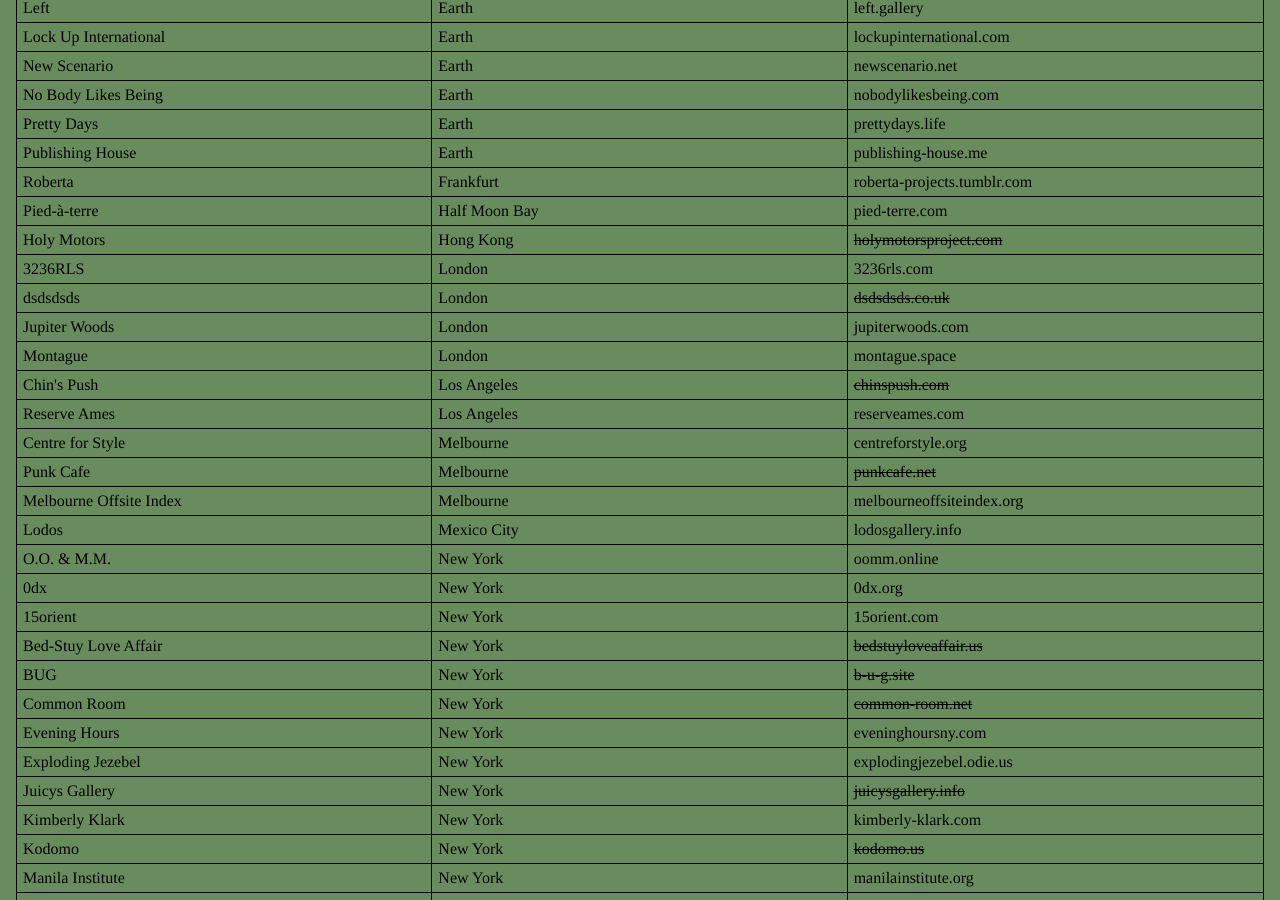
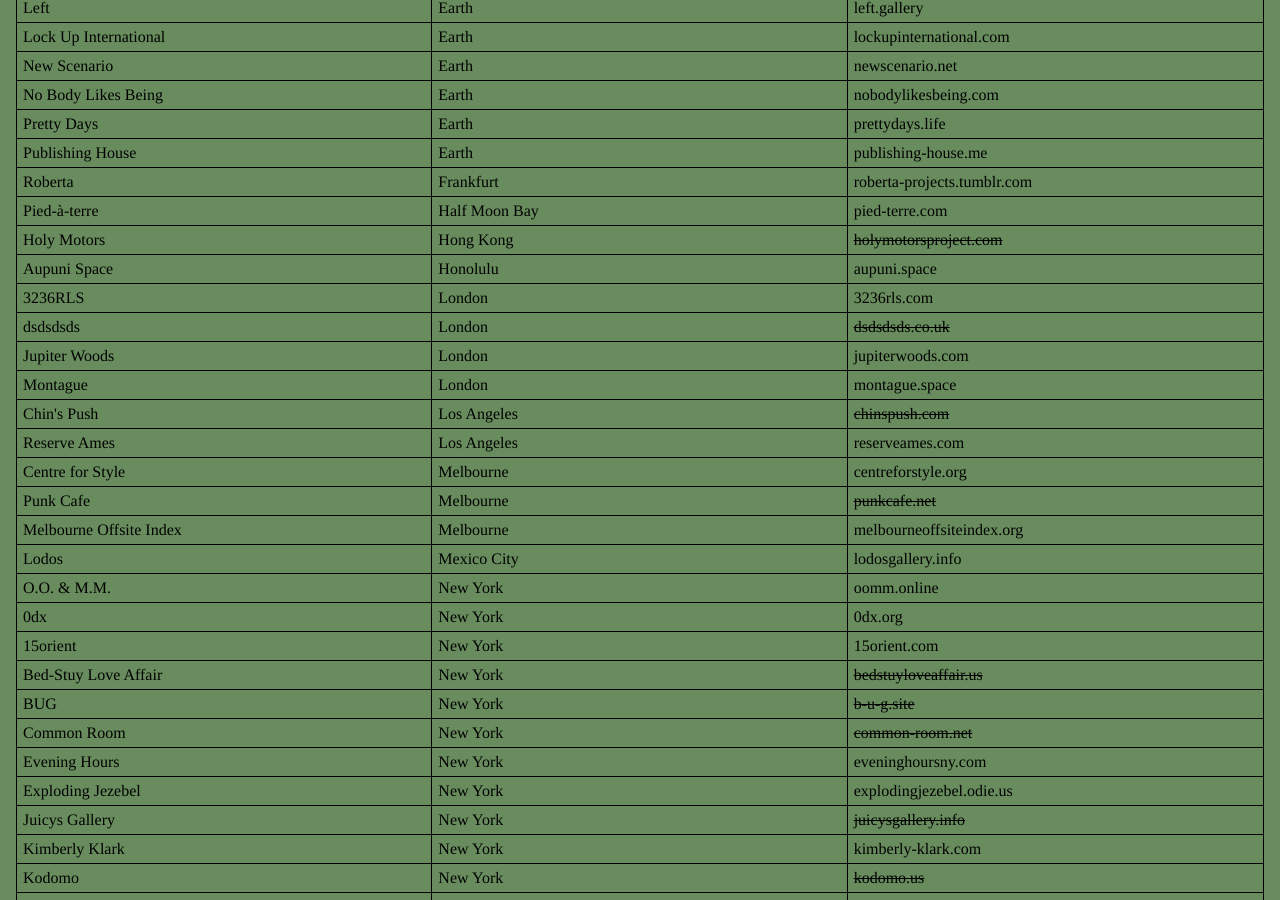
Before and after one commit to oilstel/gossips, a Jekyll site: the page built from index.md, in a window 1280 px wide and 900 px high, scrolled down 741 px. Built offline with Jekyll 4.4.1, drawn with Linux system fonts in a browser that asks for light colours.

Commit message:
Update spaces.yaml

```diff
--- a/_data/spaces.yaml
+++ b/_data/spaces.yaml
@@ -1,4 +1,10 @@
 ---
+
+- title: "Aupuni Space"
+  city: Honolulu
+  ext-url: https://aupuni.space/
+  nice-url: aupuni.space
+  living: true
 
 - title: "4649"
   city: Tokyo
```
